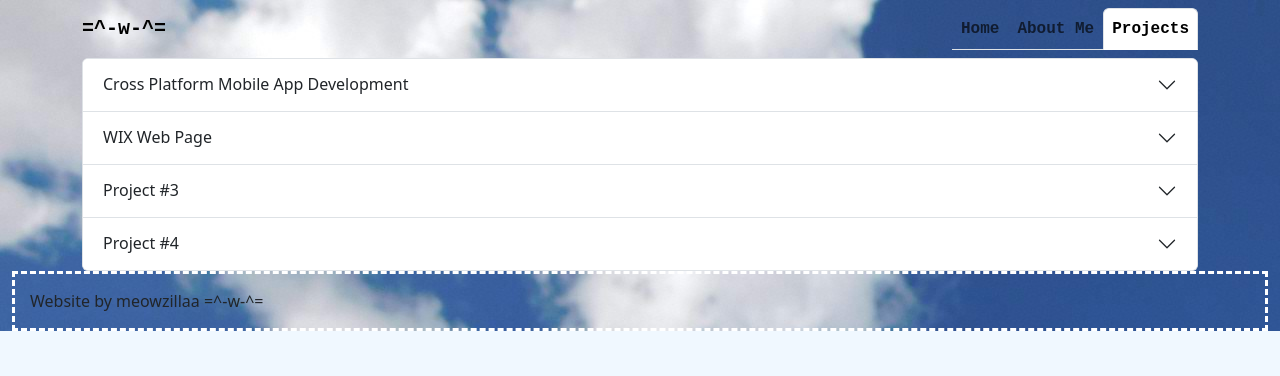
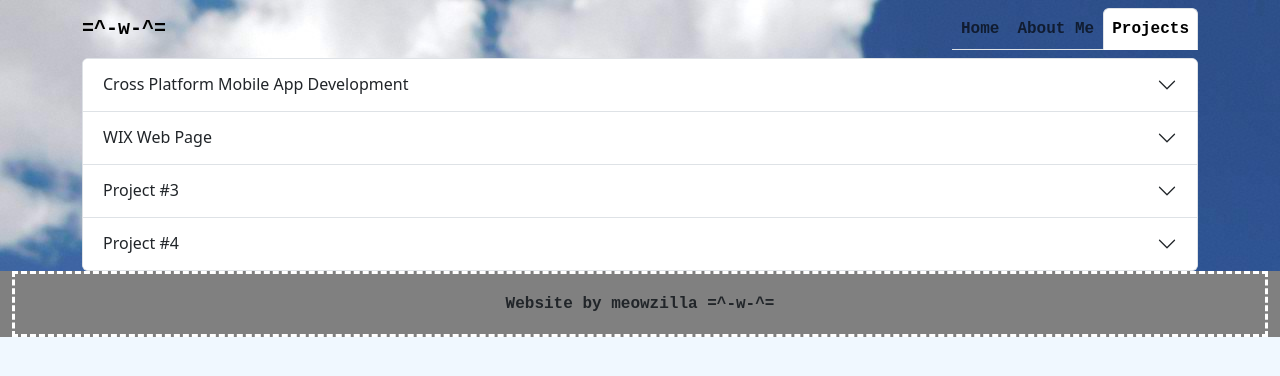
Before and after one commit to miriamrami/meow-port-app, a React (Create React App) app in the folder meow-port-app/: page /Projects.js in a window 1280 px wide. Shown: the top 376 px of the page. Built offline with nearby package versions, Linux system fonts and the light colour scheme.

Commit message:
added a classname to the footer container in project js file

```diff
--- a/meow-port-app/src/Projects.js
+++ b/meow-port-app/src/Projects.js
@@ -162,11 +162,11 @@ const Projects = () => {
       			</Accordion.Item>
     		</Accordion>
 		</Container>
-		<Container fluid>
+		<Container className="footerContainer"fluid>
 			<Row className="row3">
-
-					Website by meowzillaa =^-w-^=
-
+				<Col>
+					Website by meowzilla =^-w-^=
+				</Col>
 			</Row>
 		</Container>
 		</div>
```
